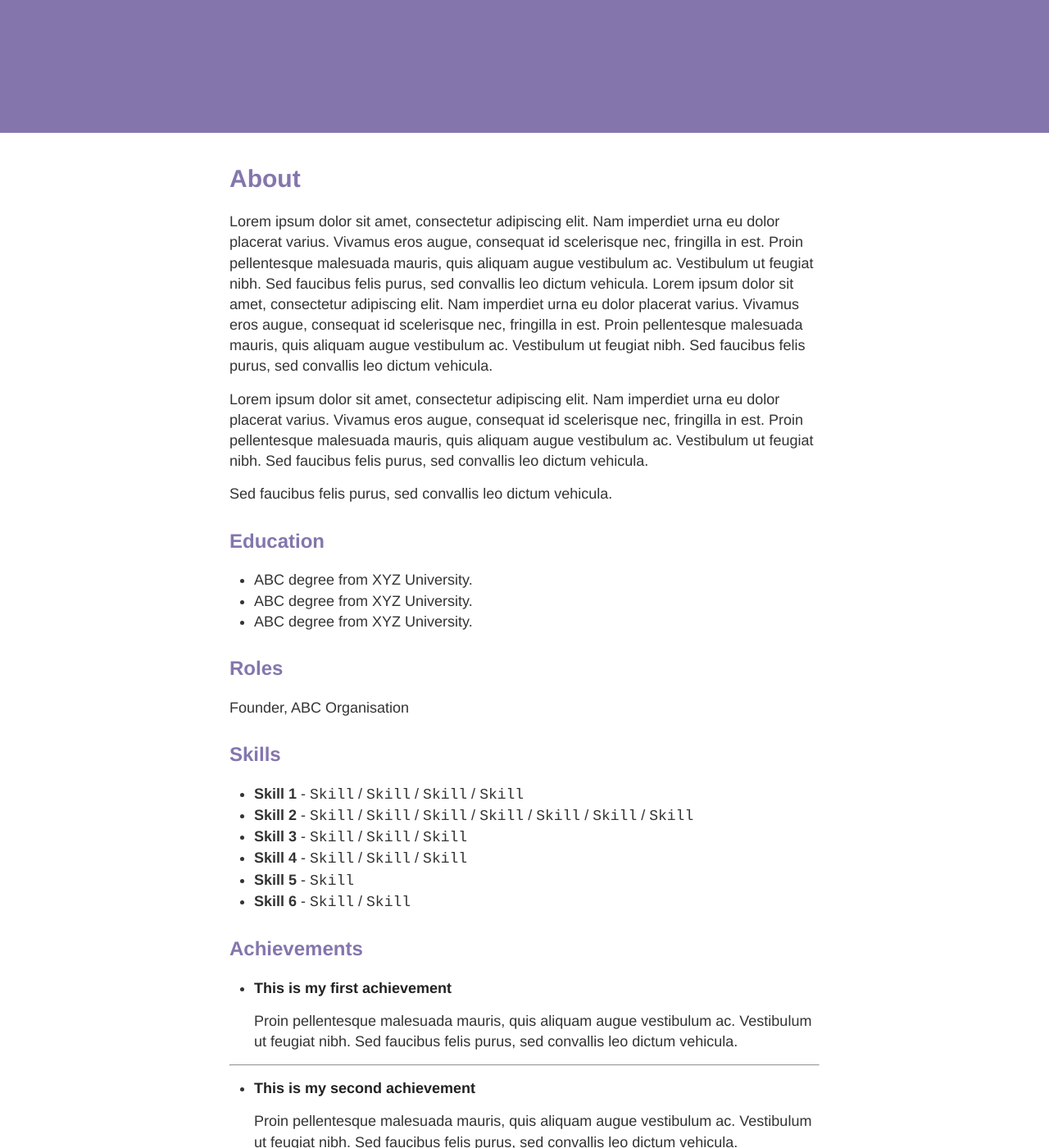
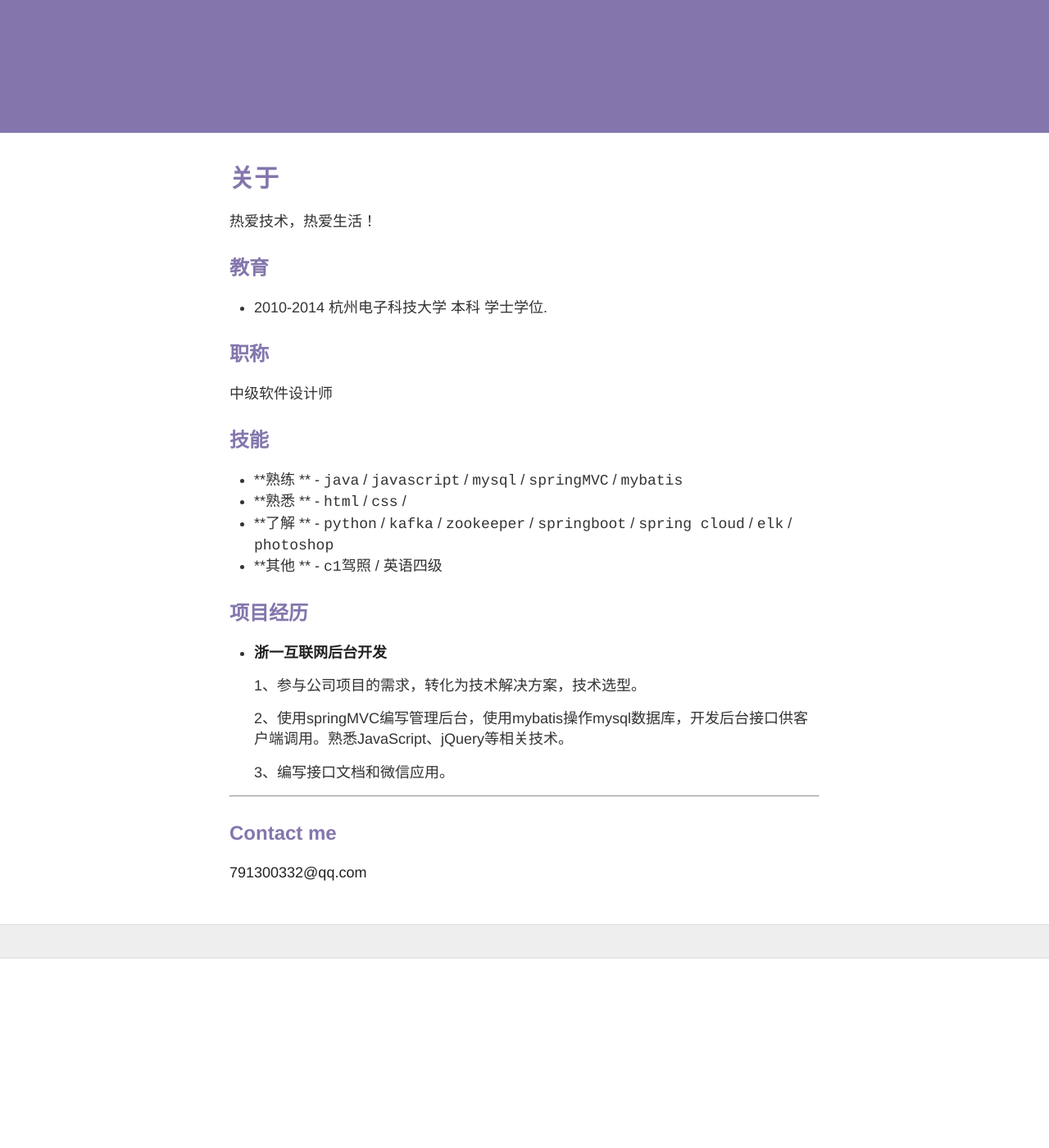
Before and after one commit to 791300332/791300332.github.io, a Jekyll site: the page built from about.md, in a window 1280 px wide and 1400 px high, scrolled down 481 px. Shown: the whole window at 82% size. Built offline with Jekyll 4.4.1, drawn with Linux system fonts in a browser that asks for light colours; nearby versions of some CDN libraries; after the commit the page ends 1650 px from its top, so only the background shows below that; some of the changed text lies outside the part shown.

Commit message:
修改模版

```diff
--- a/_config.yml
+++ b/_config.yml
@@ -19,7 +19,7 @@ footer-links:
   email: 791300332@qq.com
   facebook:
   flickr:
-  github: https://github.com/791300332
+  github: 791300332
   instagram:
   linkedin:
   pinterest:
--- a/_layouts/default.html
+++ b/_layouts/default.html
@@ -29,7 +29,7 @@
              <nav>
                <a href="{{ site.baseurl }}/">博客</a>
                <a href="{{ site.baseurl }}/about">关于</a>
-               <a href="{{ site.baseurl }}/projects">Projects</a>
+               <a href="{{ site.baseurl }}/projects">项目</a>
              </nav>
            </header>
          </div>
--- a/about.md
+++ b/about.md
@@ -1,55 +1,40 @@
 ---
 layout: page
-title: About
+title: 关于
 permalink: /about/
 ---
 
-Lorem ipsum dolor sit amet, consectetur adipiscing elit. Nam imperdiet urna eu dolor placerat varius. Vivamus eros augue, consequat id scelerisque nec, fringilla in est. Proin pellentesque malesuada mauris, quis aliquam augue vestibulum ac. Vestibulum ut feugiat nibh. Sed faucibus felis purus, sed convallis leo dictum vehicula. Lorem ipsum dolor sit amet, consectetur adipiscing elit. Nam imperdiet urna eu dolor placerat varius. Vivamus eros augue, consequat id scelerisque nec, fringilla in est. Proin pellentesque malesuada mauris, quis aliquam augue vestibulum ac. Vestibulum ut feugiat nibh. Sed faucibus felis purus, sed convallis leo dictum vehicula.
+热爱技术，热爱生活！
 
-Lorem ipsum dolor sit amet, consectetur adipiscing elit. Nam imperdiet urna eu dolor placerat varius. Vivamus eros augue, consequat id scelerisque nec, fringilla in est. Proin pellentesque malesuada mauris, quis aliquam augue vestibulum ac. Vestibulum ut feugiat nibh. Sed faucibus felis purus, sed convallis leo dictum vehicula.
+## 教育
 
-Sed faucibus felis purus, sed convallis leo dictum vehicula.
+* 2010-2014 杭州电子科技大学 本科 学士学位.
 
-## Education
+## 职称
 
-* ABC degree from XYZ University.
-* ABC degree from XYZ University.
-* ABC degree from XYZ University.
+中级软件设计师
 
-## Roles
+## 技能
 
-Founder, ABC Organisation
-
-## Skills
-
-* **Skill 1** - `Skill` / `Skill` / `Skill` / `Skill`
-* **Skill 2** - `Skill` / `Skill` / `Skill` / `Skill` / `Skill` / `Skill` / `Skill`
-* **Skill 3** - `Skill` / `Skill` / `Skill`
-* **Skill 4** - `Skill` / `Skill` / `Skill`
-* **Skill 5** - `Skill`
-* **Skill 6** - `Skill` / `Skill`
+* **熟练 ** - `java` / `javascript` / `mysql` / `springMVC` / `mybatis`
+* **熟悉 ** - `html` / `css` /
+* **了解 ** - `python` / `kafka` / `zookeeper` / `springboot` / `spring cloud` / `elk` / `photoshop`
+* **其他 ** - `c1驾照` / `英语四级`
 
 
-## Achievements
+## 项目经历
 
 
-* [**This is my first achievement**](#)
+* [**浙一互联网后台开发**](#)
 
-   Proin pellentesque malesuada mauris, quis aliquam augue vestibulum ac. Vestibulum ut feugiat nibh. Sed faucibus felis purus, sed convallis leo dictum vehicula.
+   1、参与公司项目的需求，转化为技术解决方案，技术选型。
+
+   2、使用springMVC编写管理后台，使用mybatis操作mysql数据库，开发后台接口供客户端调用。熟悉JavaScript、jQuery等相关技术。
+
+   3、编写接口文档和微信应用。
 
 ***
 
-* [**This is my second achievement**](#)
-
-    Proin pellentesque malesuada mauris, quis aliquam augue vestibulum ac. Vestibulum ut feugiat nibh. Sed faucibus felis purus, sed convallis leo dictum vehicula.
-
-***
-
-* [**This is my third achievement**](#)
-
-   Proin pellentesque malesuada mauris, quis aliquam augue vestibulum ac. Vestibulum ut feugiat nibh. Sed faucibus felis purus, sed convallis leo dictum vehicula
-
-
 ## Contact me
 
-[agarwal.akshay.akshay8@gmail.com](mailto:agarwal.akshay.akshay8@gmail.com)
+[791300332@qq.com](mailto:791300332@qq.com)
```
Also changed, not shown: README.md (deleted).
